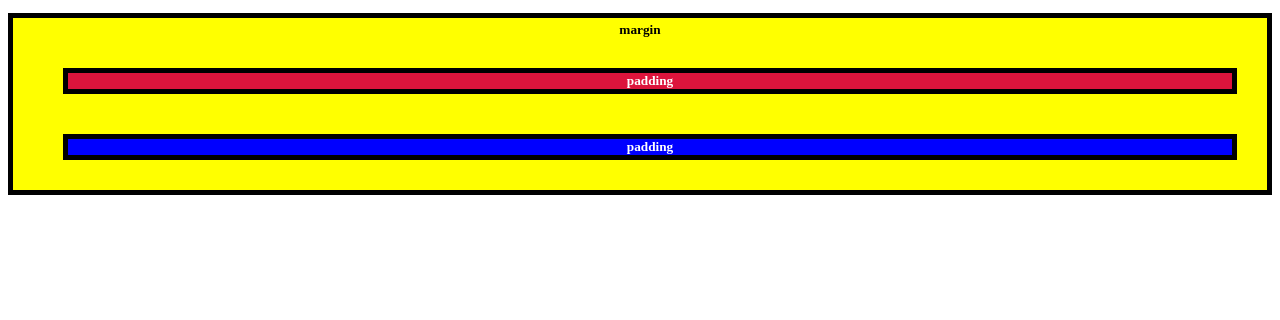
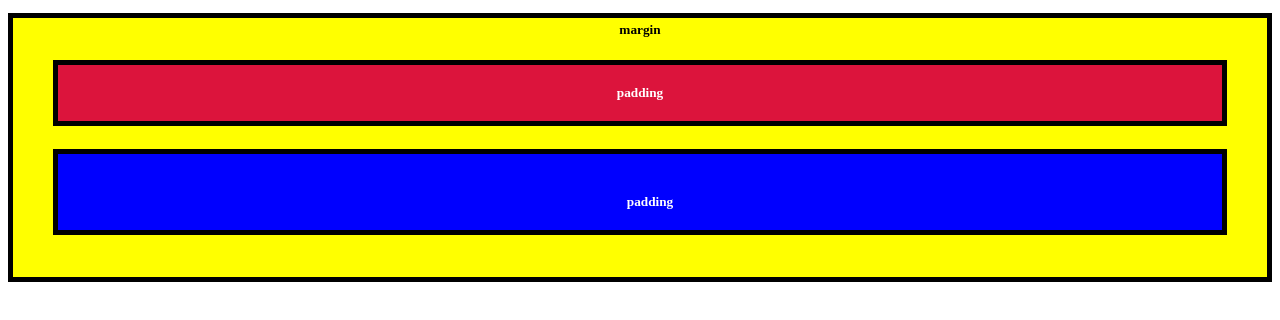
Before and after one commit to bitaKitsui/free-code-camp-css-courses, a plain HTML site: page basic-css/index.html in a window 1280 px wide. Drawn offline with Linux system fonts and the light colour scheme.

Commit message:
21: Use Clockwise Notation to Specify the Padding of an Element

```diff
--- a/basic-css/index.html
+++ b/basic-css/index.html
@@ -21,25 +21,19 @@
 
         .yellow-box {
             background-color: yellow;
-            padding: 10px;
+            padding: 20px 40px 20px 40px;
         }
 
         .red-box {
             background-color: crimson;
             color: #fff;
-            margin-top: 40px;
-            margin-right: 20px;
-            margin-bottom: 20px;
-            margin-left: 40px;
+            padding: 20px 40px 20px 40px;
         }
 
         .blue-box {
             background-color: blue;
             color: #fff;
-            margin-top: 40px;
-            margin-right: 20px;
-            margin-bottom: 20px;
-            margin-left: 40px;
+            padding: 40px 20px 20px 40px;
         }
     </style>
 </head>
```
